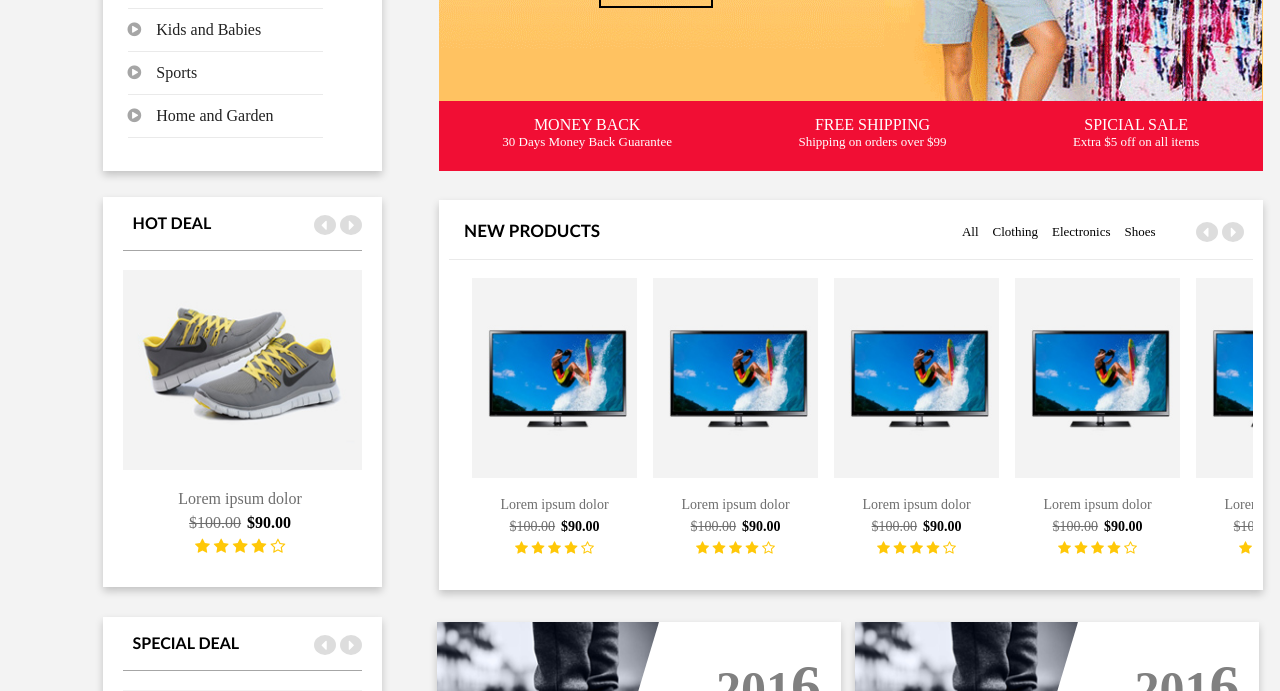
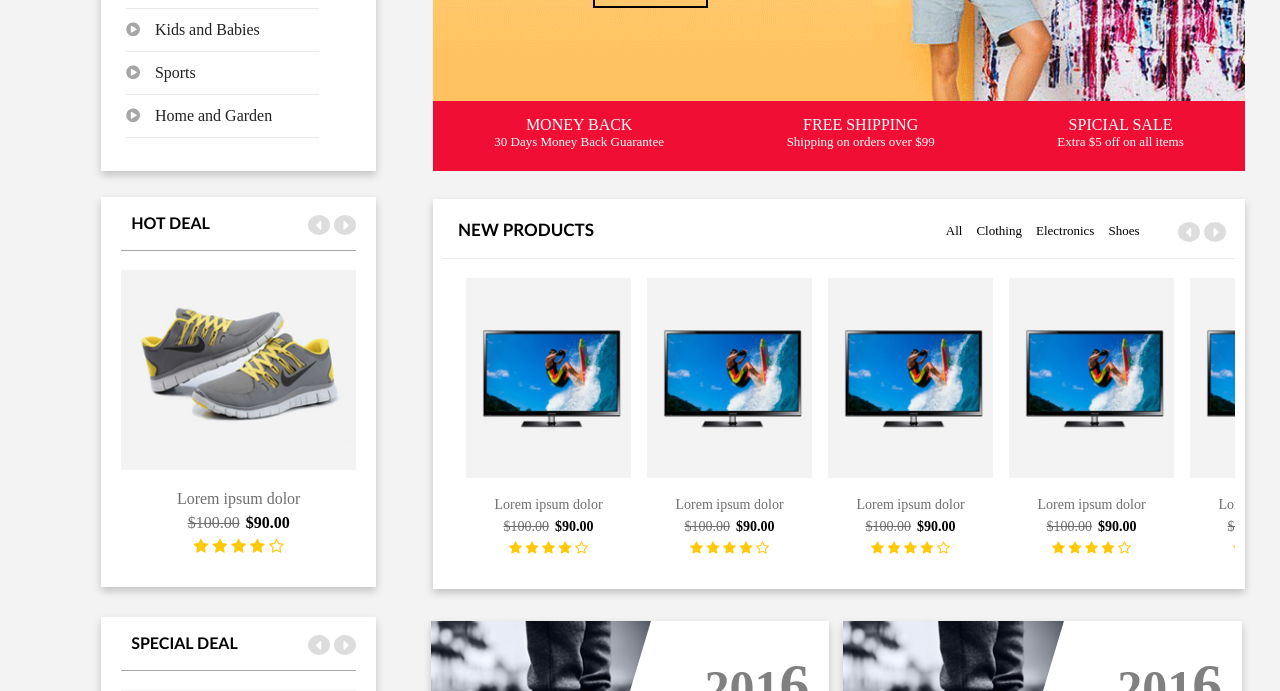
Before and after one commit to VuThuan/Btap3_VNP, a plain HTML site: page index.html in a window 1280 px wide. Shown: the part 409-1100 px from the top of the page. Drawn offline with Linux system fonts and the light colour scheme; a web font is replaced by a local one.

Commit message:
update min-width

```diff
--- a/css/style.css
+++ b/css/style.css
@@ -21,7 +21,7 @@ body{
 }
 #container {
     margin: 0;
-    min-width: 1368px;
+    min-width: 1349px;
 }
 
 #header{
```
